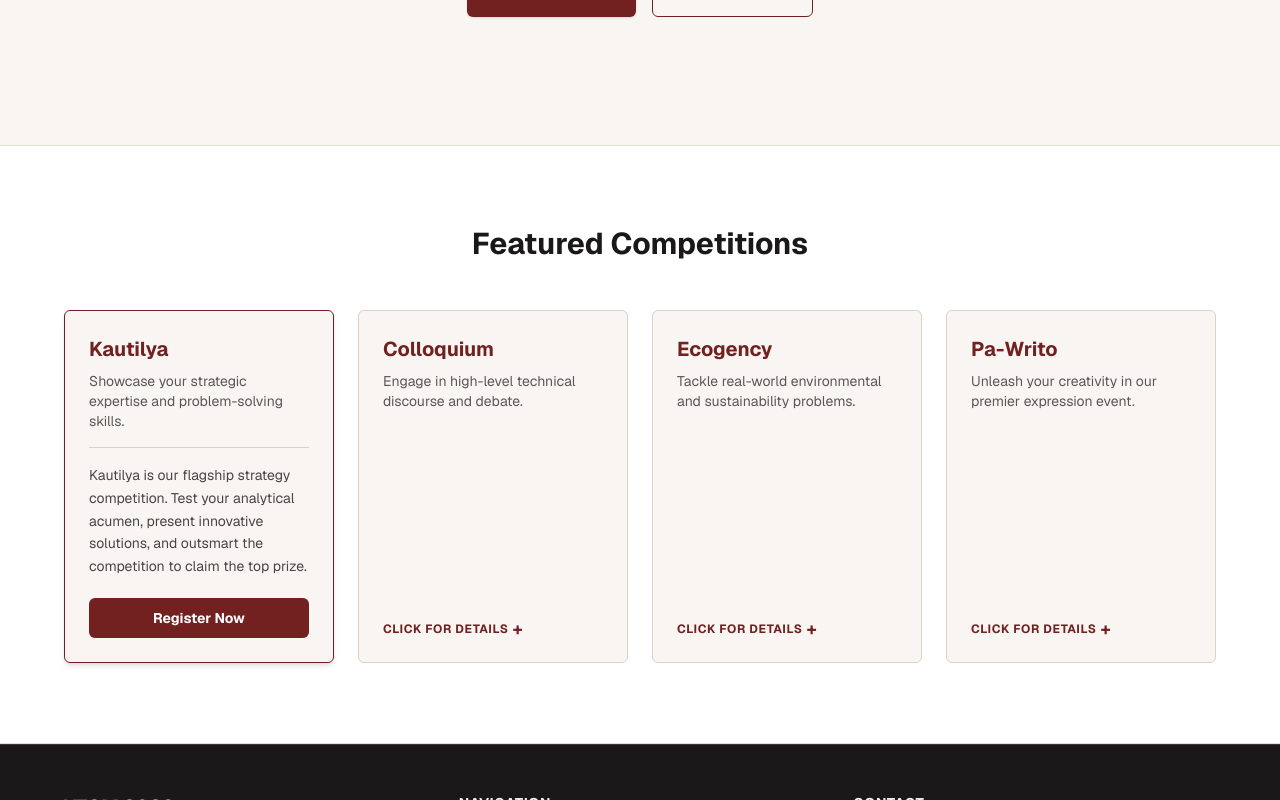
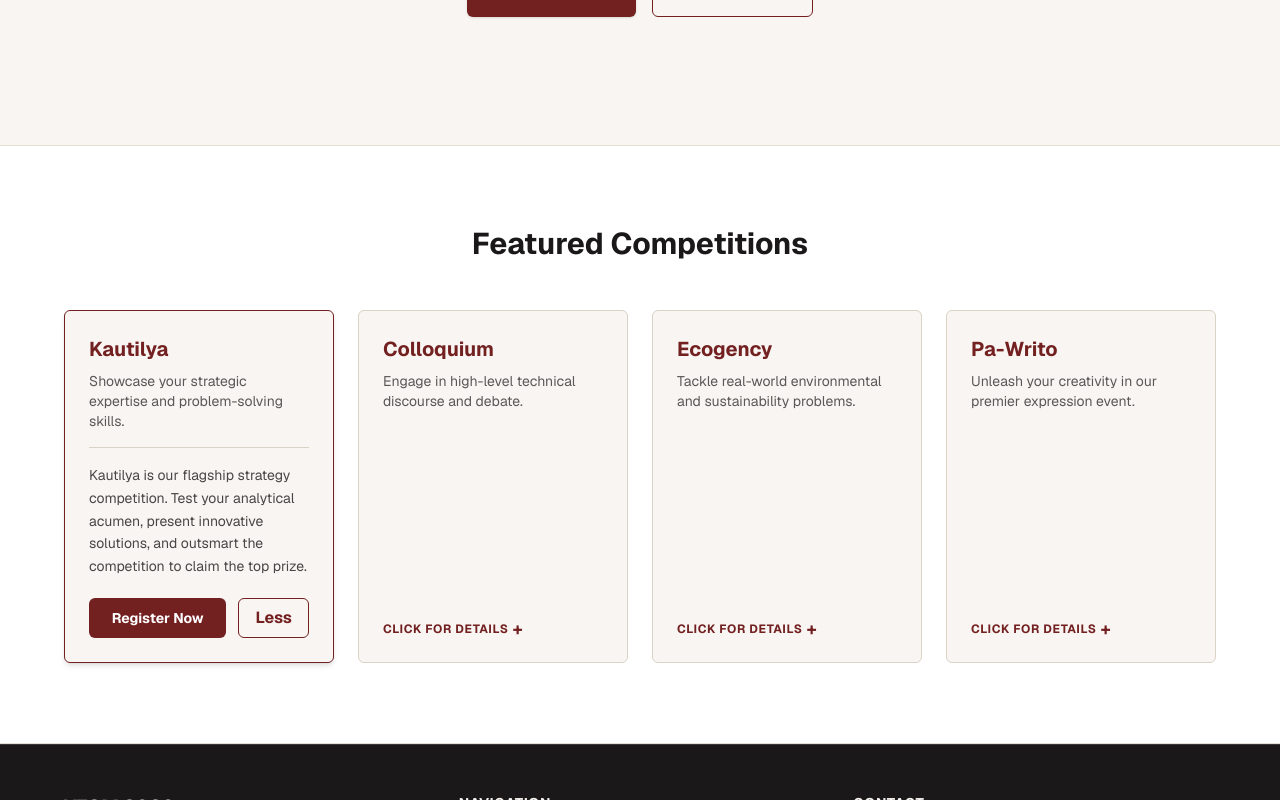
Before and after one commit to Sagniiiik/yesm-2026, a Next.js app: page / in a window 1280 px wide. Both pictures are taken after a click on the element 199 px from the left and 835 px from the top of the page. Shown: the part 435-1235 px from the top of the page. Built offline with nearby package versions, Linux system fonts and the light colour scheme.

Commit message:
abaar page code update

```diff
--- a/app/page.tsx
+++ b/app/page.tsx
@@ -5,9 +5,57 @@ import Navbar from "../components/navbar";
 import Footer from "../components/footer";
 import Link from "next/link";
 
+// 1. We create a dedicated sub-component so every card has its own isolated memory
+function EventCard({ event }: { event: any }) {
+  const [isOpen, setIsOpen] = useState(false);
+
+  return (
+    <div
+      className={`h-full bg-[#F8F5F2] border ${isOpen ? 'border-[#732021] shadow-md' : 'border-[#D9D2C5]'} rounded-md p-6 hover:border-[#732021] transition-all duration-300 cursor-pointer flex flex-col`}
+      onClick={() => setIsOpen(!isOpen)}
+    >
+      <div className="flex-1">
+        <h3 className="text-xl font-bold text-[#732021] mb-2">{event.name}</h3>
+        <p className="text-sm text-[#5C5757] mb-4">
+          {event.short}
+        </p>
+      </div>
+
+      {isOpen ? (
+        <div className="pt-4 border-t border-[#D9D2C5]">
+          <p className="text-sm text-[#4A4545] mb-5 leading-relaxed">
+            {event.details}
+          </p>
+          <div className="flex gap-3">
+            <Link
+              href="/register"
+              onClick={(e) => e.stopPropagation()}
+              className="flex-1 bg-[#732021] text-white text-center text-sm font-bold py-2.5 rounded-md hover:bg-[#8A292A] transition-colors"
+            >
+              Register Now
+            </Link>
+            {/* 2. Explicit minimize button added here */}
+            <button
+              onClick={(e) => {
+                e.stopPropagation();
+                setIsOpen(false);
+              }}
+              className="px-4 bg-transparent border border-[#732021] text-[#732021] font-bold rounded-md hover:bg-[#F2E8CF] transition-colors"
+            >
+              Less
+            </button>
+          </div>
+        </div>
+      ) : (
+        <div className="text-[#732021] text-xs font-bold uppercase tracking-wider flex items-center gap-1">
+          Click for details <span className="text-lg leading-none">+</span>
+        </div>
+      )}
+    </div>
+  );
+}
+
 export default function Home() {
-  const [expandedEvent, setExpandedEvent] = useState<string | null>(null);
-
   const eventsList = [
     {
       name: "Kautilya",
@@ -66,40 +114,9 @@ export default function Home() {
             <h2 className="text-3xl font-bold text-[#1A1818] mb-12 text-center">Featured Competitions</h2>
             <div className="grid grid-cols-1 md:grid-cols-2 lg:grid-cols-4 gap-6">
 
+              {/* 3. Mapping over the new isolated component */}
               {eventsList.map((event) => (
-                <div
-                  key={event.name}
-                  className={`h-full bg-[#F8F5F2] border ${expandedEvent === event.name ? 'border-[#732021] shadow-md' : 'border-[#D9D2C5]'} rounded-md p-6 hover:border-[#732021] transition-all duration-300 cursor-pointer flex flex-col`}
-                  onClick={() => setExpandedEvent(expandedEvent === event.name ? null : event.name)}
-                >
-                  {/* flex-1 pushes the bottom content all the way down so buttons align perfectly */}
-                  <div className="flex-1">
-                    <h3 className="text-xl font-bold text-[#732021] mb-2">{event.name}</h3>
-                    <p className="text-sm text-[#5C5757] mb-4">
-                      {event.short}
-                    </p>
-                  </div>
-
-                  {/* Expanded Content Toggle */}
-                  {expandedEvent === event.name ? (
-                    <div className="pt-4 border-t border-[#D9D2C5]">
-                      <p className="text-sm text-[#4A4545] mb-5 leading-relaxed">
-                        {event.details}
-                      </p>
-                      <Link
-                        href="/register"
-                        onClick={(e) => e.stopPropagation()}
-                        className="block w-full bg-[#732021] text-white text-center text-sm font-bold py-2.5 rounded-md hover:bg-[#8A292A] transition-colors"
-                      >
-                        Register Now
-                      </Link>
-                    </div>
-                  ) : (
-                    <div className="text-[#732021] text-xs font-bold uppercase tracking-wider flex items-center gap-1">
-                      Click for details <span className="text-lg leading-none">+</span>
-                    </div>
-                  )}
-                </div>
+                <EventCard key={event.name} event={event} />
               ))}
 
             </div>
```
